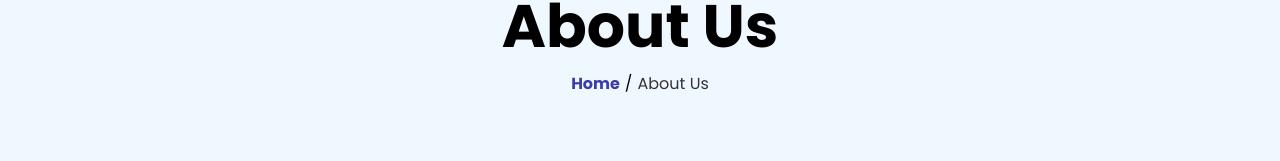
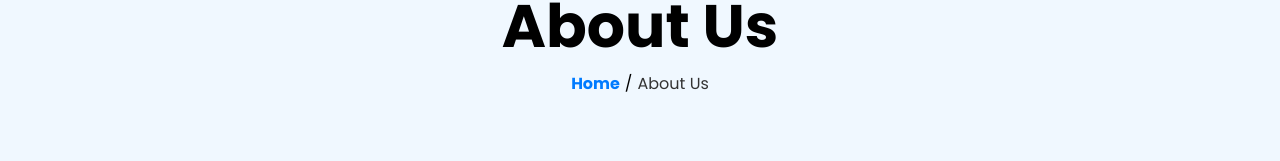
Before and after one commit to riteshgharti333/project_2, a React (Vite) app: page /about-us in a window 1280 px wide. Shown: the part 249-410 px from the top of the page. Built offline with nearby package versions, Linux system fonts and the light colour scheme.

Commit message:
change the home color

```diff
--- a/src/pages/About/About.jsx
+++ b/src/pages/About/About.jsx
@@ -10,6 +10,7 @@ import mission1 from "../../assets/images/svg-icons/mission1.svg";
 import mission2 from "../../assets/images/svg-icons/mission2.svg";
 import mission3 from "../../assets/images/svg-icons/mission3.svg";
 import mission4 from "../../assets/images/svg-icons/mission4.svg";
+import { Link } from "react-router-dom";
 
 const About = () => {
   return (
@@ -19,7 +20,10 @@ const About = () => {
           <h1>About Us</h1>
 
           <div className="banner-sm-desc">
+            <Link to={"/"}>
             <span className="home">Home</span>
+
+            </Link>
             <span className="line">/</span>
             <span className="about-us">About Us</span>
           </div>
--- a/src/pages/About/About.scss
+++ b/src/pages/About/About.scss
@@ -21,7 +21,7 @@
 
         .home {
           font-weight: bold;
-          color: rgb(60, 60, 168);
+          color: #007bff;
           cursor: pointer;
         }
         .line {
```
